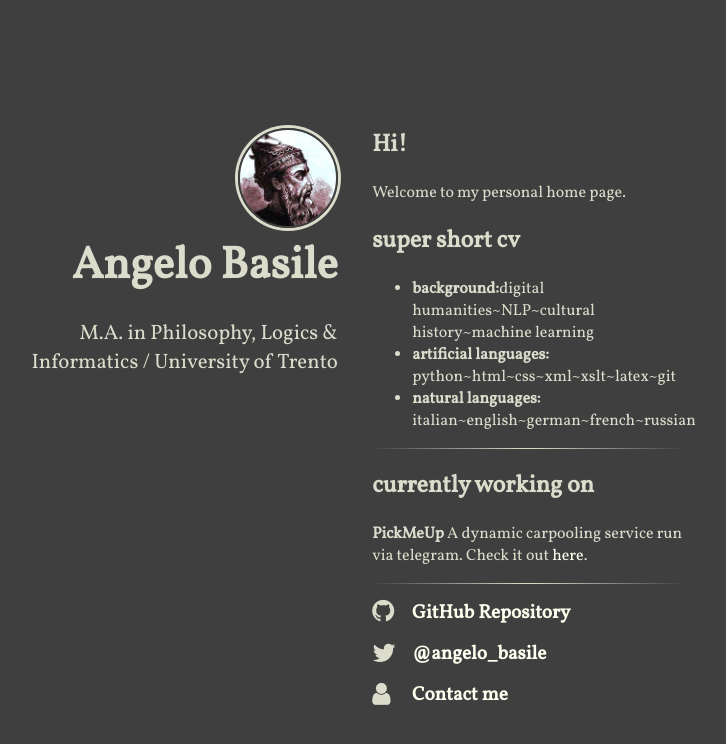
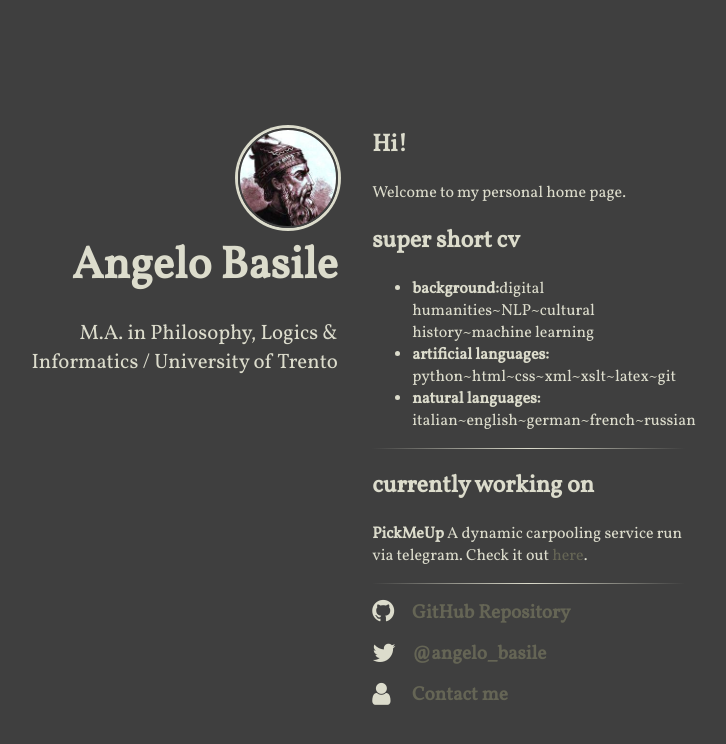
Before and after one commit to rs2/anbasile.github.io, a Jekyll site: the page built from index.html, in a window 1280 px wide. Shown: the top 744 px of the page, without its empty margins (295-1021 px from the left). Built offline with Jekyll 4.4.1, drawn with Linux system fonts in a browser that asks for light colours; nearby versions of some CDN libraries.

Commit message:
Update main.scss

```diff
--- a/assets/main.scss
+++ b/assets/main.scss
@@ -2,7 +2,7 @@
 ---
 
 $text-color: #DCDCCC;
-$anchor-text-color: #FFFFEF;
+$anchor-text-color: #656555;
 $background-color: #3F3F3F;
 
 body {
```
